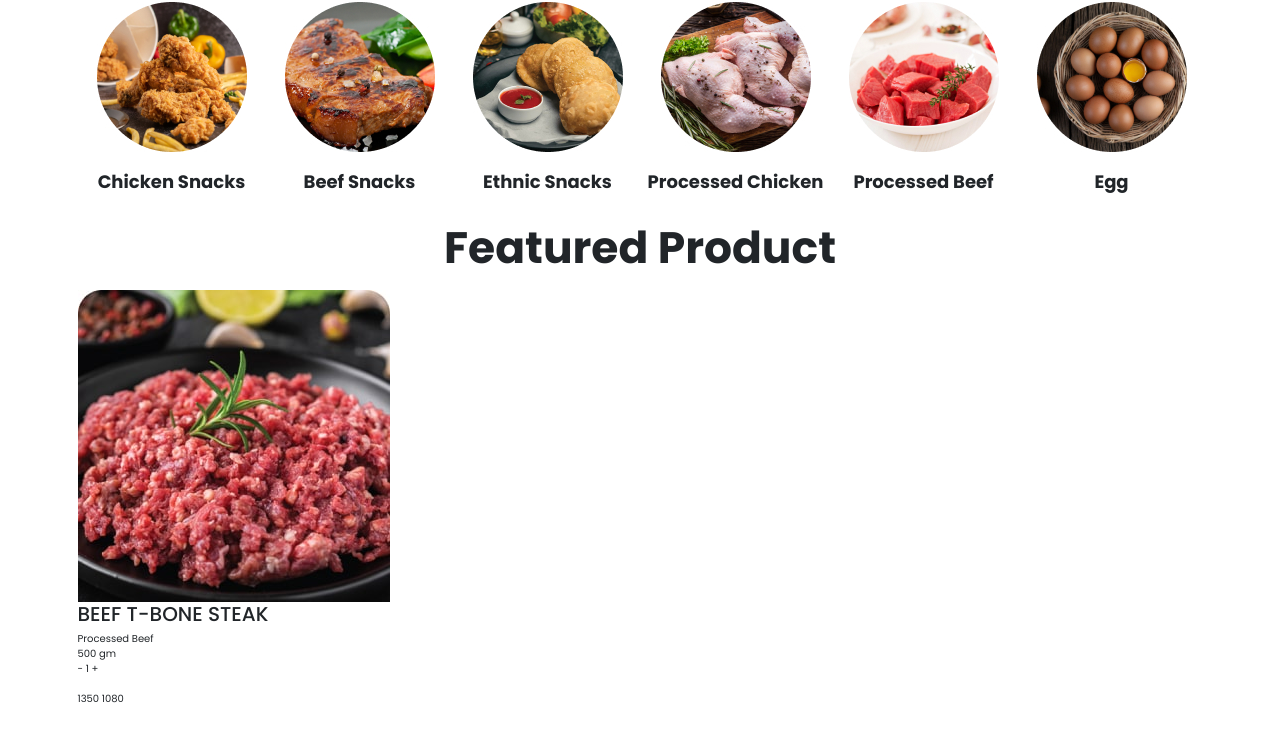
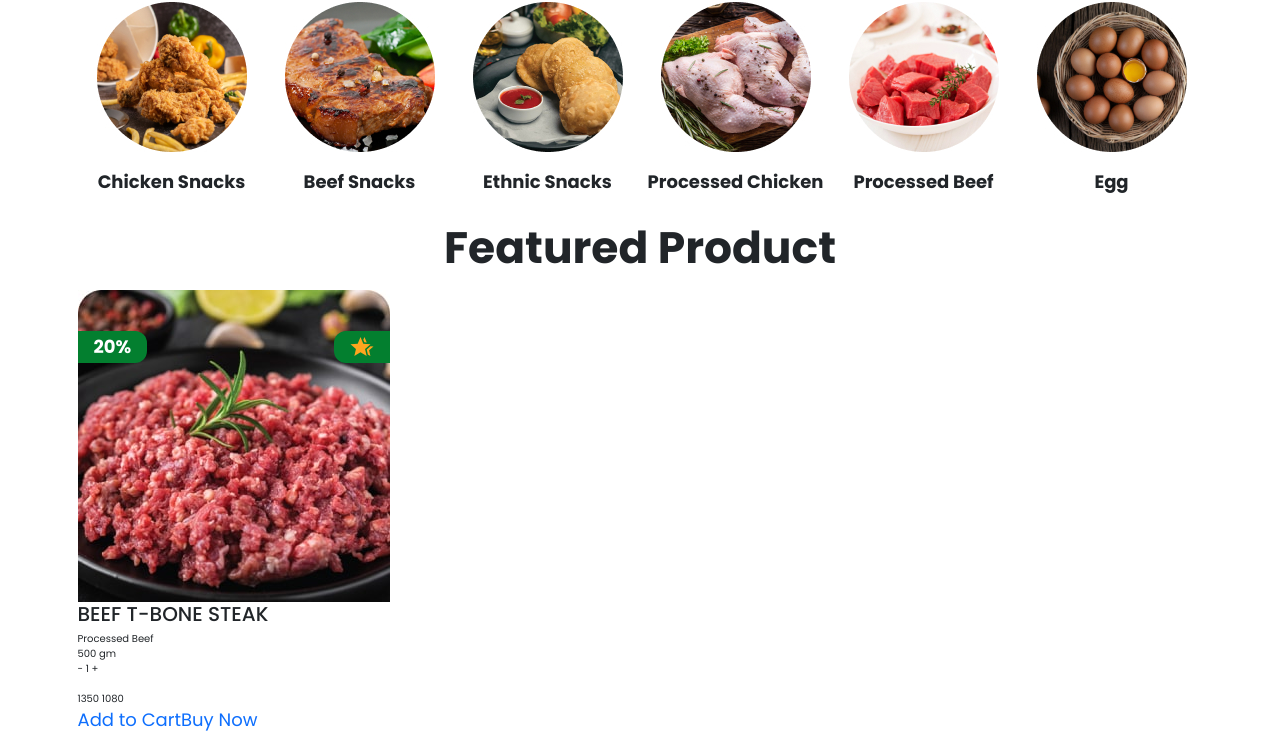
Before and after one commit to shamsadanam/our-farm, a website: page public/index.html in a window 1280 px wide. Shown: the part 742-1475 px from the top of the page. Before the commit the page ends 1448 px from the top, so only its background shows below. Drawn offline with Linux system fonts and the light colour scheme.

Commit message:
product-card-in-progress

```diff
--- a/public/index.html
+++ b/public/index.html
@@ -206,10 +206,29 @@
                   <span class="product__add">+</span>
                 </div>
                 <img src="images/equal-sign.png" alt="equal" />
-                <div class="product__price">
+                <div class="product__price-container">
                   <span class="product__price-original">1350</span>
-                  <span class="product__price-sale">1080</span>
+                  <span class="product__price-current">1080</span>
                 </div>
+              </div>
+              <div class="d-flex justify-between">
+                <a href="#" class="product__add-btn"> Add to Cart </a>
+                <a href="#" class="product__buy-btn">Buy Now</a>
+              </div>
+              <span class="product__discount">20%</span>
+              <div href="#" class="product__hotel-class">
+                <svg
+                  width="24"
+                  height="19"
+                  viewBox="0 0 24 19"
+                  fill="none"
+                  xmlns="http://www.w3.org/2000/svg"
+                >
+                  <path
+                    d="M16.7 12.5L20.5 9.25L23.5 9.5L19.1 13.325L20.4 19L17.85 17.45L16.7 12.5ZM14.35 5.2L13.3 2.75L14.45 0L16.75 5.425L14.35 5.2ZM4.325 19L5.95 11.975L0.5 7.25L7.7 6.625L10.5 0L13.3 6.625L20.5 7.25L15.05 11.975L16.675 19L10.5 15.275L4.325 19Z"
+                    fill="white"
+                  />
+                </svg>
               </div>
             </div>
           </div>
--- a/src/sass/abstracts/_variables.scss
+++ b/src/sass/abstracts/_variables.scss
@@ -3,7 +3,6 @@ $clr-primary-light-1: #0db04b;
 $clr-primary-light-2: #8bc53f;
 
 $clr-accent: #ffa51e;
-
 $clr-black: #000;
 $clr-grey: #333333;
 $clr-white: #fff;
--- a/src/sass/components/_featured-card.scss
+++ /dev/null
@@ -1,3 +0,0 @@
-.featured-card {
-  border-radius: 2.4rem;
-}
--- /dev/null
+++ b/src/sass/components/_product.scss
@@ -0,0 +1,58 @@
+.product {
+  border-radius: 2.4rem;
+  position: relative;
+
+  &__img {
+  }
+  &__name {
+  }
+  &__cat {
+  }
+  &__weight {
+  }
+  &__count {
+  }
+  &__add {
+  }
+  &__remove {
+  }
+  &__price {
+  }
+  &__price-original {
+  }
+  &__price-current {
+  }
+  &__add-btn {
+  }
+  &__buy-btn {
+  }
+  &__discount {
+    position: absolute;
+    top: 4.1rem;
+    left: 0;
+    height: 32px;
+    display: inline-flex;
+    align-items: center;
+    padding: 0 1.6rem;
+    border-radius: 0 12px 12px 0;
+    background-color: $clr-primary;
+    font-size: 1.8rem;
+    font-weight: bold;
+    color: $clr-white;
+  }
+  &__hotel-class {
+    position: absolute;
+    top: 4.1rem;
+    right: 0;
+    height: 32px;
+    display: inline-flex;
+    align-items: center;
+    padding: 0 1.6rem;
+    border-radius: 12px 0 0 12px;
+    background-color: $clr-primary;
+
+    & svg path {
+      fill: $clr-accent;
+    }
+  }
+}
--- a/src/sass/main.scss
+++ b/src/sass/main.scss
@@ -11,7 +11,7 @@
 @import "components/form";
 @import "components/cat-card";
 @import "components/slider";
-@import "components/featured-card";
+@import "components/product";
 
 @import "pages/home";
 @import "layout/header";
```
Also changed, not shown: src/index.html (+21 -2 lines), public/css/main.css.
